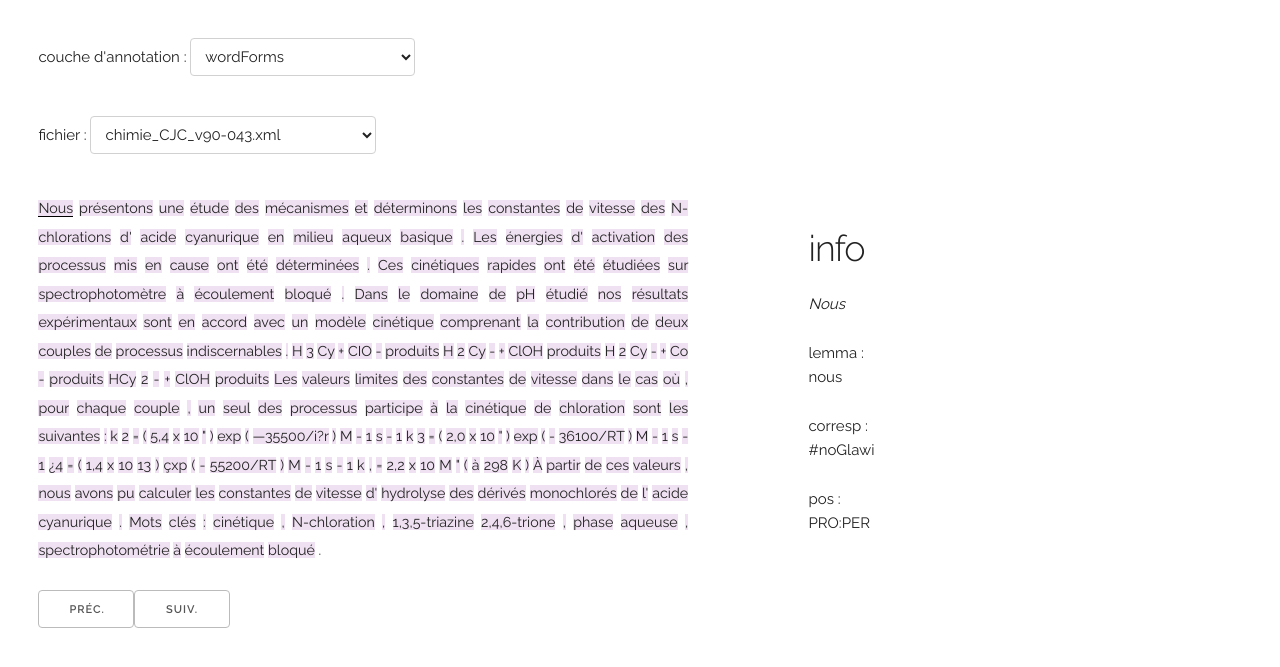
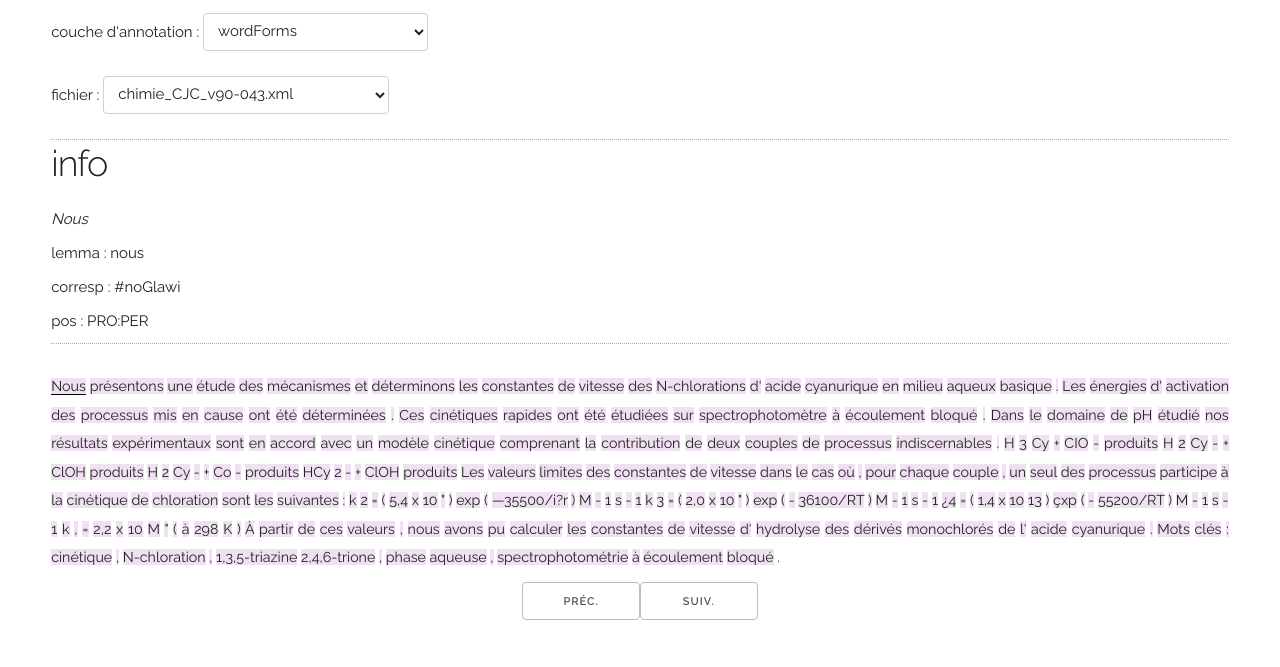
Before and after one commit to simonmeoni/flask-visualizer, a Flask app: page /visualizer in a window 1280 px wide. Shown: the top 667 px of the page. Run offline with Flask 2, Linux system fonts and the light colour scheme; some libraries are stand-ins or nearby versions.

Commit message:
update design

```diff
--- a/app.py
+++ b/app.py
@@ -66,16 +66,31 @@ def parse_annotation(doc, s_type, target):
     for s in doc.xpath('//xmlns:spanGrp[@type = \'' + s_type + '\']/xmlns:span',
                        namespaces=NS):
         list_t = []
-        info[cpt] = "<p class=\"p information__p\"> lemma : <br/>" + s.get("lemma") + "</p>" + "<p class=\"p information__p\">" +\
-                    " corresp : <br/>" + s.get("corresp") + "</p>"
+        info[cpt] = "<p class=\"p information__p\"> lemma : " + s.get("lemma") + "</p>" + "<p class=\"p information__p\">" +\
+                    " corresp : " + s.get("corresp") + "</p>"
         if s_type == "wordForms":
-            info[cpt] += "<p class=\"p information__p\"> pos : <br/>" + s.get('pos') + "</p>"
+            info[cpt] += "<p class=\"p information__p\"> pos : " + s.get('pos') + "</p>"
         cpt += 1
         for t in s.get('target').split(" "):
             list_t.append(t[1:])
         target.append(list_t)
     return info
 
+def parse_wordforms(doc,s_type, target):
+    info = {}
+    return info
+
+def parse_candidatsTermes(doc,s_type, target):
+    info = {}
+    return info
+
+def parse_lexiquesTransdisciplinaire(doc,s_type, target):
+    info = {}
+    return info
+
+def parse_syntagmesDefinis(doc,s_type, target):
+    info = {}
+    return info
 
 @app.route("/visualizer")
 def parse_xml():
--- a/static/Skeleton-2.0.4/css/skeleton.css
+++ b/static/Skeleton-2.0.4/css/skeleton.css
@@ -152,7 +152,9 @@ h6 { font-size: 1.5rem; line-height: 1.6;  letter-spacing: 0; }
 }
 
 p {
-  margin-top: 0; }
+  margin-top: 0;
+  margin-bottom: 0;
+  }
 
 
 /* Links
@@ -354,7 +356,7 @@ p,
 ul,
 ol,
 form {
-  margin-bottom: 2.5rem; }
+  margin-bottom: 1rem; }
 
 
 /* Utilities
--- a/static/style.css
+++ b/static/style.css
@@ -1,23 +1,25 @@
 .root {
     display: flex;
-    align-items:flex-start;
     flex-direction:column;
-    margin: 3% 3% 3% 3%;
+    margin: 1% 4% 0% 4%;
 }
 
 .menu {
     display: flex;
     flex-direction:column;
+    flex-basis: 10%;
 }
 
 .corpus {
+    flex-basis: 80%;
     display: flex;
-    align-items:center;
+    flex-direction:column;
 }
 
 .text{
+    order:1;
+    margin-top: 2em;
     font-size:0.95em;
-    flex-basis: 60%;
     line-height: 200%;
     text-align:justify;
 }
@@ -27,22 +29,23 @@
 }
 
 .word{
-    flex-basis: 40%;
-    margin-left: 10%;
-}
+    order:0;
+    border-bottom: 1px dotted #afafaf;
+    border-top: 1px dotted #afafaf;
 
-.button{
-    width:50%;
 }
 
 .buttons{
     order:3;
     display: flex;
     flex-direction: row;
-    justify-items: space-around;
+    justify-content:center;
     -moz-user-select: none;
     -webkit-user-select: none;
     user-select: none;
+    flex-basis: 10%;
+
+
 }
 
 .text-selector{
```
